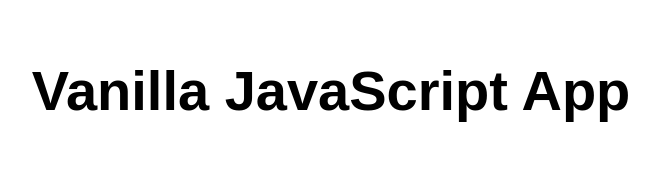
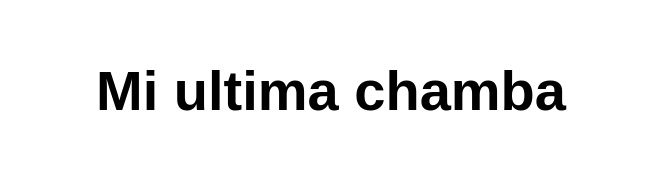
Before and after one commit to NochesBuenas/demo2, a website: page src/index.html in a window 1280 px wide. Shown: the whole page, without its empty margins (309-968 px from the left). Drawn offline with Linux system fonts and the light colour scheme.

Commit message:
Se cambia el titulo

```diff
--- a/src/index.html
+++ b/src/index.html
@@ -5,12 +5,12 @@
   <meta charset="UTF-8">
   <meta name="viewport" content="width=device-width, initial-scale=1.0">
   <link rel="stylesheet" href="styles.css">
-  <title>Vanilla JavaScript App</title>
+  <title> Demo 2</title>
 </head>
 
 <body>
   <main>
-    <h1>Vanilla JavaScript App</h1>
+    <h1> Mi ultima chamba</h1>
   </main>
 </body>
 
```
